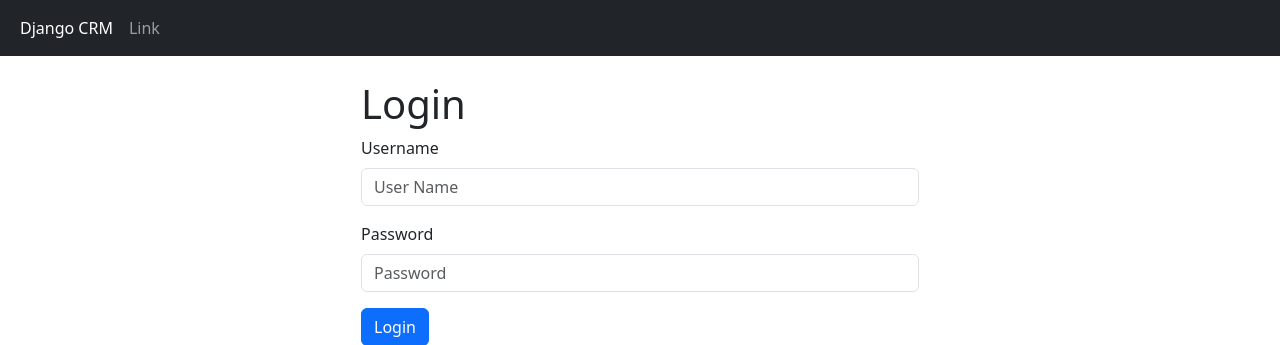
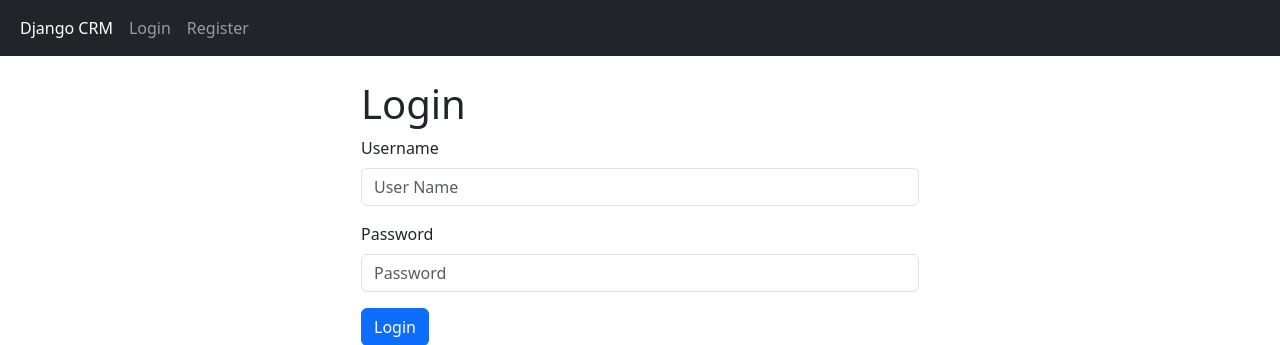
Before and after one commit to danielluccio/DJANGO_CRM, a Django app: page / in a window 1280 px wide. Shown: the top 345 px of the page. Run offline with Django 4.2, Linux system fonts and the light colour scheme.

Commit message:
Sistsema para Logout Completo

```diff
--- a/website/templates/navbar.html
+++ b/website/templates/navbar.html
@@ -5,9 +5,20 @@
           <li class="nav-item">
             <a class="nav-link active" aria-current="page" href="{% url 'home' %}">Django CRM</a>
           </li>
+
+          {% if user.is_authenticated %}
           <li class="nav-item">
-            <a class="nav-link" href="#">Link</a>
+            <a class="nav-link" href="{% url 'logout' %}">Logout</a>
           </li>
+
+          {% else %}
+          <li class="nav-item">
+            <a class="nav-link" href="{% url 'home' %}">Login</a>
+          </li>
+          <li class="nav-item">
+            <a class="nav-link" href="{% url 'register' %}">Register</a>
+          </li>
+          {% endif %}
       </div>
     </div>
   </nav>
--- a/website/urls.py
+++ b/website/urls.py
@@ -3,6 +3,7 @@ from .  import views
 
 urlpatterns = [
     path('', views.home, name='home'),
-    path('login/', views.login_user, name='login'),
     path('logout', views.logout_user, name='logout'),
+    path('register/', views.register_user, name='register'),
+    #path('login/', views.login_user, name='login')
 ]
--- a/website/views.py
+++ b/website/views.py
@@ -22,13 +22,16 @@ def home(request):
             return render(request, template_name)
         else:
             messages.error(request, "There was an error logging in. Please try again.")
-            return render(request, 'home.html')  # Re-renderiza a página com mensagens de erro
+            return render(request, 'home.html')
     else:
         return render(request, 'home.html')
 
 
-def login_user(request):
-    pass
 
 def logout_user(request):
-    pass
+    logout(request)
+    messages.success(request, "You have a been Logged Out...")
+    return redirect('home')
+
+def register_user(request):
+    return render(request, 'register.html', {})
```
